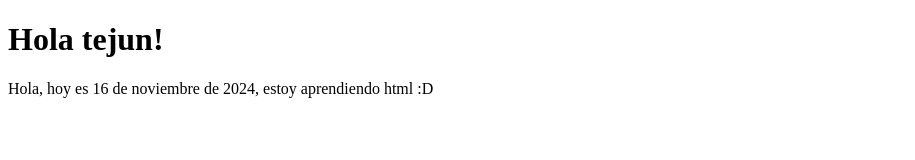
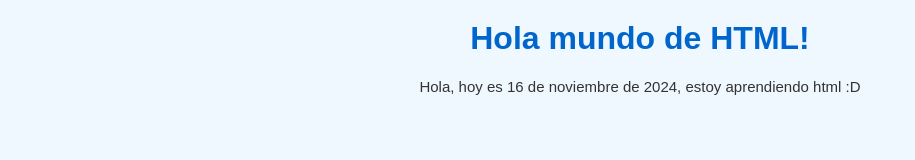
Before and after one commit to FranSagasti2609/LearningHTML, a plain HTML site: page PrimeraWeb/index.html in a window 1280 px wide. Shown: the whole page, without its empty margins (0-915 px from the left). Drawn offline with Linux system fonts and the light colour scheme.

Commit message:
Hola mundo mejorado, con hojas de estilo

```diff
--- a/PrimeraWeb/index.html
+++ b/PrimeraWeb/index.html
@@ -1,12 +1,13 @@
 <!DOCTYPE html>
 <html lang="es">
-<head>
     <meta charset="UTF-8">
     <meta name="viewport" content="width=device-width, initial-scale=1.0">
-    <title>Primer sitio web</title>
+    <title>Primer sitio web</title> <!-- Titulo de la pestaña en el navegador web-->
+    <link rel="stylesheet" href="style.css"> <!-- importación de hoja de estilo-->
 </head>
+<!-- este es el cuerpo de la página web -->
 <body>
-    <h1>Hola tejun!</h1>
+    <h1>Hola mundo de HTML!</h1>
     <p>Hola, hoy es 16 de noviembre de 2024, estoy aprendiendo html :D</p>
 </body>
 </html>
--- /dev/null
+++ b/PrimeraWeb/style.css
@@ -0,0 +1,19 @@
+/* Archivo style.css */
+body {
+    font-family: Arial, sans-serif;
+    background-color: #f0f8ff;
+    color: #333;
+    margin: 0;
+    padding: 0;
+}
+
+h1 {
+    color: #0066cc;
+    text-align: center;
+    margin-top: 20px;
+}
+
+p {
+    font-size: 15px;
+    text-align: center;
+}
```
